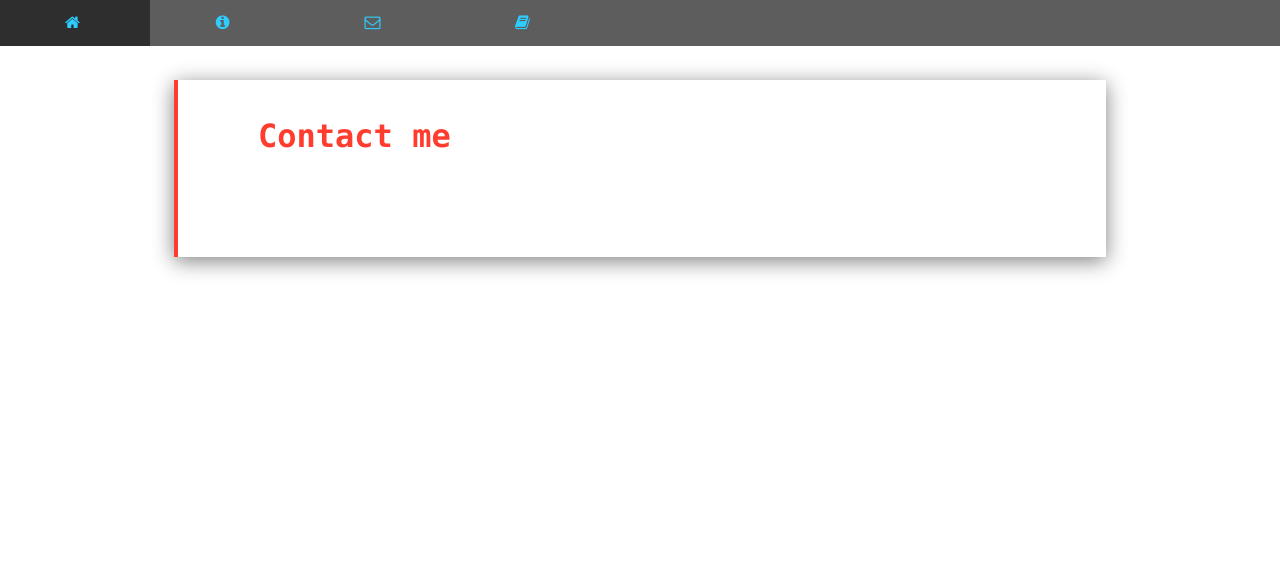
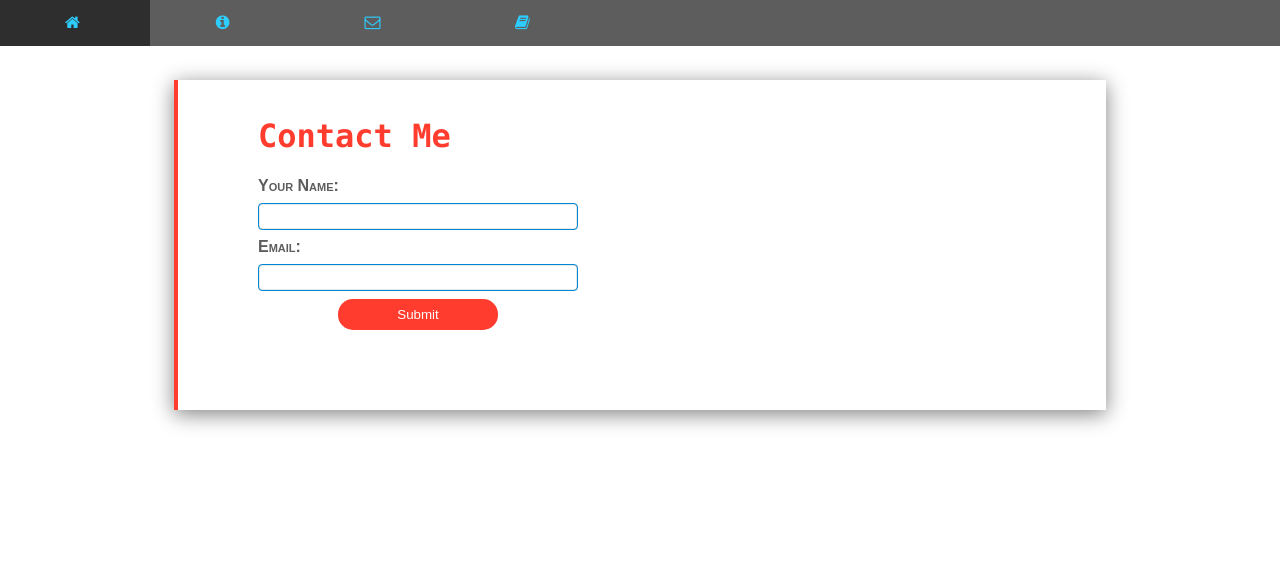
Before and after one commit to nickjwilde/pyslice, a Django app: page /contact/ in a window 1280 px wide. Shown: the top 570 px of the page. Run offline with Django 3.2, Linux system fonts and the light colour scheme; some libraries are stand-ins or nearby versions.

Commit message:
get contact form setup for Ajax

```diff
--- /dev/null
+++ b/pyslice/forms.py
@@ -0,0 +1,5 @@
+from django import forms
+
+class ContactForm(forms.Form):
+   name = forms.CharField(label='Your Name', max_length=100)
+   email = forms.EmailField(label='Email', max_length=50)
--- a/pyslice/static/pyslice/css/style.css
+++ b/pyslice/static/pyslice/css/style.css
@@ -57,17 +57,16 @@ input[type=text], input[type=email] {
 }
 
 input[type=text]:focus, input[type=email]:focus {
-    background-color: #0088d8;
-    color: white;
+    border: 2px solid #2ecdff;
 }
 
 input[type="submit"], input[type="button"] {
     color: white;
-    background-color: #0088d8;
+    background-color: #ff3c2e;
 
     padding: 8px 0;
     border: none;
-    border-radius: 4px;
+    border-radius: 15px;
 
     position: relative;
     left: 25%;
@@ -80,13 +79,35 @@ input[type="submit"], input[type="button"] {
 }
 
 label {
-    color: #d84c00;
+    color: #5d5d5d;
 
     font-variant: small-caps;
     font-weight: bold;
 }
 
 /* Classes */
+.alert {
+    padding: 20px;
+    background-color: #0088d8;
+    color: white;
+    margin-bottom: 15px;
+}
+
+.close_alert {
+    margin-left: 15px;
+    color: white;
+    font-weight: bold;
+    float: right;
+    font-size: 22px;
+    line-height: 20px;
+    cursor: pointer;
+    transition: 0.3s;
+}
+
+.close_alert:hover {
+    color: black;
+}
+
 .menu-text {
 }
 
@@ -214,7 +235,8 @@ label {
 
 /* IDs */
 #contactForm {
-    max-width: 20rem;
+    max-width: 20em;
+    min-width: 13em;
 }
 
 #main-body {
--- a/pyslice/static/pyslice/js/main.js
+++ b/pyslice/static/pyslice/js/main.js
@@ -1,4 +1,49 @@
 $(document).ready(function(){
+    // boilerplate code for csrf and ajax.
+    // see https://docs.djangoproject.com/en/dev/ref/csrf/#ajax
+    // for info
+    function csrfSafeMethod(method){
+        return (/^(GET|HEAD|OPTIONS|TRACE)$/.test(method));
+    }
+
+    $.ajaxSetup({
+        beforeSend: function(xhr, settings){
+            if(!csrfSafeMethod(settings.type) && !this.crossDomain) {
+                xhr.setRequestHeader("X-CSRFToken", $("[name=csrfmiddlewaretoken]").val());
+            }
+        }
+    });
+
+    $("#contactForm").on('submit', function(e){
+        e.preventDefault();
+        form_data = {
+            'name': $("#id_name").val(),
+            'email': $("#id_email").val()
+        };
+        $.ajax({
+            url: '/contact/',
+            type: 'POST',
+            data: form_data,
+            success: function(data){
+                if (data['status'] == 'failure'){
+                    $("#error_text").html(data['html']);
+                    $("#contactFormErrors").css('display', 'block');
+                }else{
+                    $("#main-body").html(data['html']);
+                }
+                console.log(data);
+            },
+            error: function(data){
+                $("#error_text").text(data);
+                $("#contactFormErrors").css('display', 'block');
+                console.log(data);
+            },
+        });
+    });
+
+
+
+
     $(".nav-item a").mouseenter(function(e){
         $(this).children(".fa").toggleClass("spin reverse-spin");
         $(this).children(".menu-text").toggleClass("hidden visible");
--- a/pyslice/templates/pyslice/about.html
+++ b/pyslice/templates/pyslice/about.html
@@ -6,6 +6,6 @@
 
 {% block body %}
 <h1>Why Pyslice?</h1>
-<p>Pyslice came about because I wanted a place that made it easy to learn Python. I love using Python as a hobby language and writing little scripts to automate a boring and monotonous task at work. Python has terse syntax which makes it easy to type, and when you are a programmer, typing is most of your day.</p>
-<p>Python has an interactive interpreter, which comes in handy when you want to prototype something or try something out quickly. This allows you to throw out ideas to determine if it might not work without having to invest a lot of time in it. Python is easy to start using. You don't really have to install a large amount of software. Although the selection of IDEs is few, you don't really need one to start with Python.</p>
+<p>Pyslice came about because I wanted a place that made it easy to learn Python. I love using Python, not only as a hobby language, but also at work. Python has terse syntax which makes it easy to type, and when you are a programmer, typing is something you do most of your day.</p>
+<p>Python has an interactive interpreter, which comes in handy when you want to prototype something or try something out quickly. This allows you to throw out ideas without having to invest a lot of time in them. Python is easy to start using. You don't really have to install a large amount of software. Although the selection of IDEs is few, you don't really need one to start with Python.</p>
 {% endblock %}
--- a/pyslice/templates/pyslice/contact.html
+++ b/pyslice/templates/pyslice/contact.html
@@ -1,9 +1,17 @@
 {% extends 'pyslice/base.html' %}
 
 {% block head %}
-<title>Contact</title>
+    <title>Contact</title>
 {% endblock %}
 
 {% block body %}
-<h1> Contact me</h1>
+    <h1> Contact Me</h1>
+    <div id="contactFormErrors" class="alert" style="display:none;">
+        <span class="close_alert" onclick="this.parentElement.style.display='none';">&times;</span><div id="error_text"></div>
+    </div>
+    <form id="contactForm" action="#" method="post">
+        {% csrf_token %}
+        {{ form }}
+        <input type="submit" value="Submit">
+    </form>
 {% endblock %}
--- a/pyslice/urls.py
+++ b/pyslice/urls.py
@@ -6,6 +6,6 @@ app_name = 'pyslice'
 urlpatterns = [
     url(r'^$', views.home, name='home'),
     url(r'^about/$', views.about, name='about'),
-    url(r'^contact/$', views.contact, name='contact'),
+    url(r'^contact/$', views.ContactView.as_view(), name='contact'),
     url(r'^learn/$', views.learn, name='learn'),
 ]
--- a/pyslice/views.py
+++ b/pyslice/views.py
@@ -1,4 +1,10 @@
 from django.shortcuts import render
+from django.http import HttpResponse
+from django.views import View
+
+import json
+
+from .forms import ContactForm
 
 # Create your views here.
 def home(request):
@@ -7,8 +13,24 @@ def home(request):
 def about(request):
     return render(request, "pyslice/about.html", None)
 
-def contact(request):
-    return render(request, "pyslice/contact.html", None)
-
 def learn(request):
     return render(request, "pyslice/learn.html", None)
+
+class ContactView(View):
+    template_name = 'pyslice/contact.html'
+    form_class = ContactForm
+
+    def get(self, request):
+        form = self.form_class()
+        return render(request, self.template_name, {'form': form})
+
+    def post(self, request, *args, **kwargs):
+        form = self.form_class(request.POST)
+        response_data = {}
+        if form.is_valid():
+            response_data['status'] = 'success'
+            response_data['html'] = '<h2>Thanks!<h2>'
+        else:
+            response_data['status'] = 'failure'
+            response_data['html'] = form.errors.as_ul()
+        return HttpResponse(json.dumps(response_data), content_type="application/json")
```
